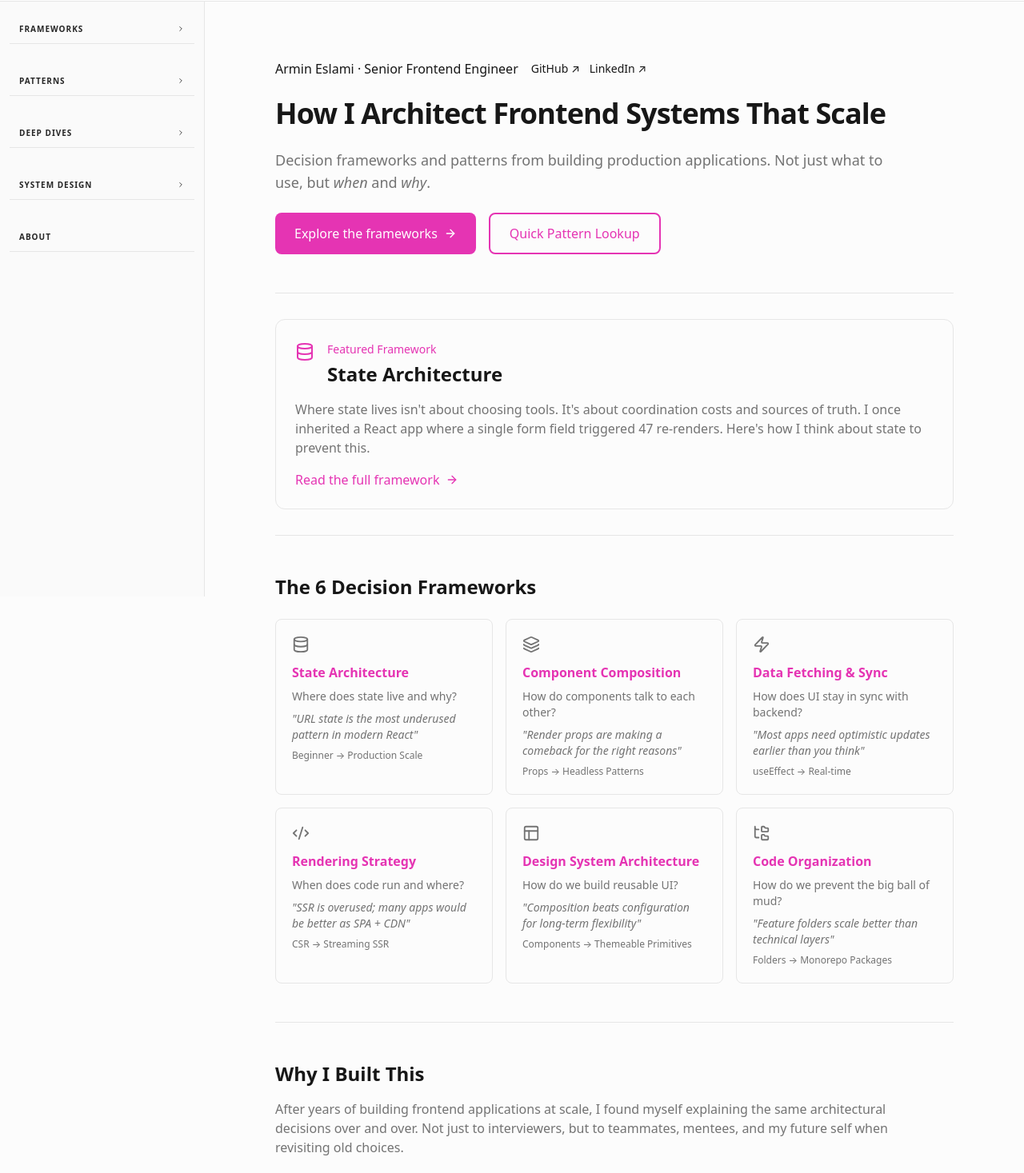
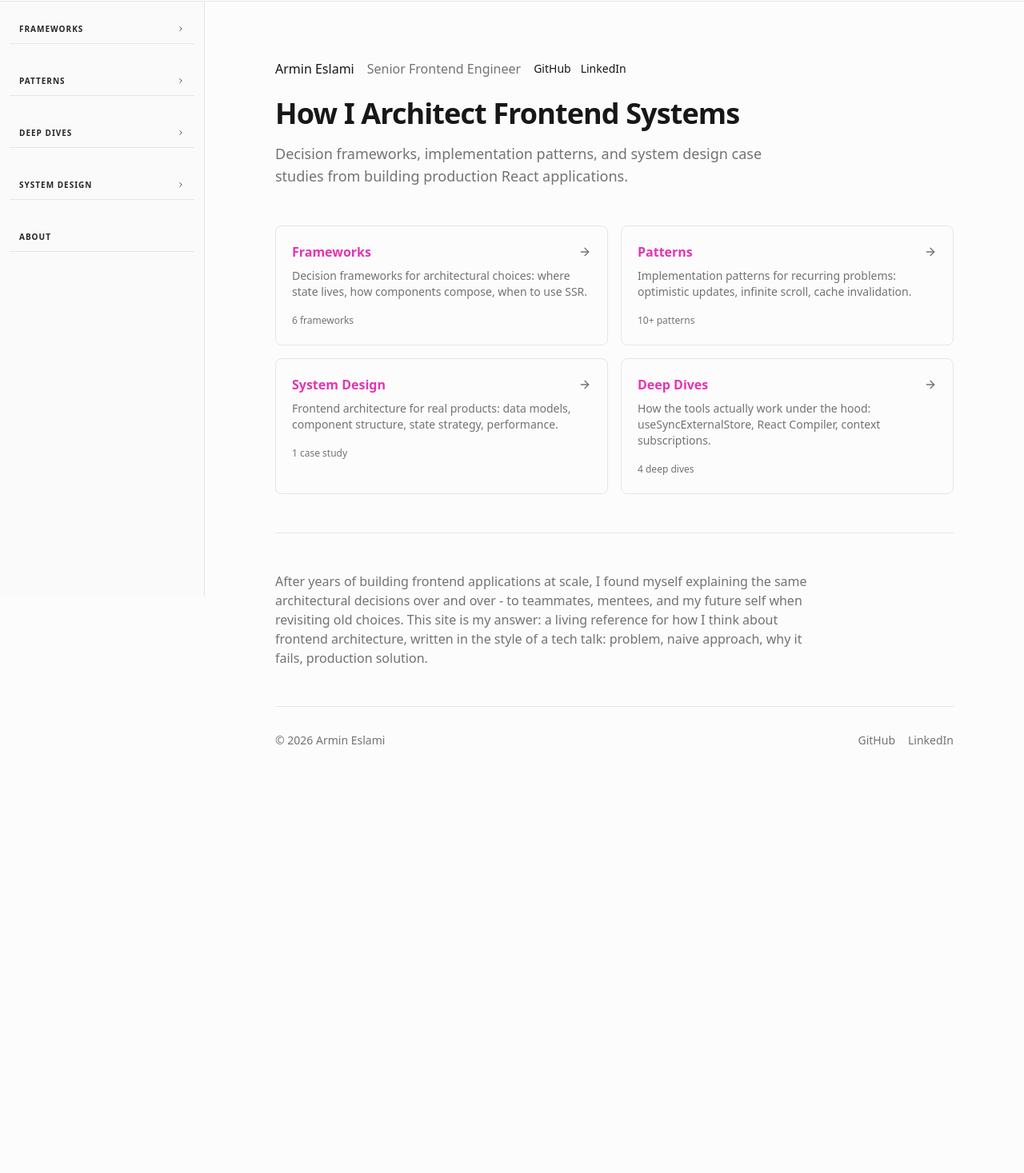
Before and after one commit to armin-es/renderpx, a Next.js app: page / in a window 1280 px wide. Shown: the part 54-1521 px from the top of the page at 80% size. After the commit the page ends 1062 px from the top, so only its background shows below. Built offline with nearby package versions, Linux system fonts and the light colour scheme.

Commit message:
Redesign home page and remove CLAUDE.md from git tracking
- Replace hero/frameworks grid with clean 4-section tile layout
- Update h1 to "How I Architect Frontend Systems"
- Remove featured framework, CTAs, hot-takes, and "Why I Built This"
- Untrack CLAUDE.md (already gitignored)

```diff
--- a/app/page.tsx
+++ b/app/page.tsx
@@ -1,173 +1,75 @@
 import Link from 'next/link'
-import { ArrowRight, Code2, Layers, Database, Zap, Layout, FolderTree } from 'lucide-react'
-import { Button } from '@/components/ui'
+import { ArrowRight } from 'lucide-react'
 
-const frameworks = [
+const sections = [
   {
-    id: 'state-architecture',
-    title: 'State Architecture',
-    question: 'Where does state live and why?',
-    hotTake: 'URL state is the most underused pattern in modern React',
-    icon: Database,
-    complexity: 'Beginner → Production Scale',
+    href: '/frameworks/state-architecture',
+    label: 'Frameworks',
+    description: 'Decision frameworks for architectural choices: where state lives, how components compose, when to use SSR.',
+    meta: '6 frameworks',
   },
   {
-    id: 'component-composition',
-    title: 'Component Composition',
-    question: 'How do components talk to each other?',
-    hotTake: 'Render props are making a comeback for the right reasons',
-    icon: Layers,
-    complexity: 'Props → Headless Patterns',
+    href: '/patterns',
+    label: 'Patterns',
+    description: 'Implementation patterns for recurring problems: optimistic updates, infinite scroll, cache invalidation.',
+    meta: '10+ patterns',
   },
   {
-    id: 'data-fetching',
-    title: 'Data Fetching & Sync',
-    question: 'How does UI stay in sync with backend?',
-    hotTake: 'Most apps need optimistic updates earlier than you think',
-    icon: Zap,
-    complexity: 'useEffect → Real-time',
+    href: '/system-design/reddit',
+    label: 'System Design',
+    description: 'Frontend architecture for real products: data models, component structure, state strategy, performance.',
+    meta: '1 case study',
   },
   {
-    id: 'rendering-strategy',
-    title: 'Rendering Strategy',
-    question: 'When does code run and where?',
-    hotTake: 'SSR is overused; many apps would be better as SPA + CDN',
-    icon: Code2,
-    complexity: 'CSR → Streaming SSR',
-  },
-  {
-    id: 'design-systems',
-    title: 'Design System Architecture',
-    question: 'How do we build reusable UI?',
-    hotTake: 'Composition beats configuration for long-term flexibility',
-    icon: Layout,
-    complexity: 'Components → Themeable Primitives',
-  },
-  {
-    id: 'code-organization',
-    title: 'Code Organization',
-    question: 'How do we prevent the big ball of mud?',
-    hotTake: 'Feature folders scale better than technical layers',
-    icon: FolderTree,
-    complexity: 'Folders → Monorepo Packages',
+    href: '/deep-dives/state-management-internals',
+    label: 'Deep Dives',
+    description: 'How the tools actually work under the hood: useSyncExternalStore, React Compiler, context subscriptions.',
+    meta: '4 deep dives',
   },
 ]
-
-const contentClass = 'max-w-4xl mx-auto px-6 py-10'
 
 export default function Home() {
   return (
     <div className="min-h-full bg-content-bg">
-      <div className={contentClass}>
-        {/* Hero Section */}
+      <div className="max-w-4xl mx-auto px-6 py-10">
         <header className="pt-8 pb-12">
-          <div className="space-y-6">
-            <div className="flex items-center gap-4 flex-wrap">
-              <span className="font-medium text-content">Armin Eslami · Senior Frontend Engineer</span>
-              <div className="flex items-center gap-3 text-sm">
-                <a href="https://github.com/armin-es" target="_blank" rel="noopener noreferrer" className="text-link hover:underline">GitHub ↗</a>
-                <a href="https://www.linkedin.com/in/armin-eslami-845885231/" target="_blank" rel="noopener noreferrer" className="text-link hover:underline">LinkedIn ↗</a>
-              </div>
-            </div>
-            <h1 className="text-4xl font-bold tracking-tight text-content">
-              How I Architect Frontend Systems That Scale
-            </h1>
-            <p className="text-lg max-w-3xl text-content-muted">
-              Decision frameworks and patterns from building production applications.
-              Not just what to use, but <em>when</em> and <em>why</em>.
-            </p>
-            <div className="flex gap-4">
-              <Button asChild variant="primary" size="lg">
-                <a href="#frameworks" className="inline-flex items-center gap-2">
-                  Explore the frameworks
-                  <ArrowRight size={16} />
-                </a>
-              </Button>
-              <Button asChild variant="secondary" size="lg">
-                <Link href="/patterns">
-                  Quick Pattern Lookup
-                </Link>
-              </Button>
+          <div className="flex items-center gap-4 flex-wrap mb-6">
+            <span className="font-medium text-content">Armin Eslami</span>
+            <span className="text-content-muted">Senior Frontend Engineer</span>
+            <div className="flex items-center gap-3 text-sm">
+              <a href="https://github.com/armin-es" target="_blank" rel="noopener noreferrer" className="text-link hover:underline">GitHub</a>
+              <a href="https://www.linkedin.com/in/armin-eslami-845885231/" target="_blank" rel="noopener noreferrer" className="text-link hover:underline">LinkedIn</a>
             </div>
           </div>
+          <h1 className="text-4xl font-bold tracking-tight text-content mb-4">
+            How I Architect Frontend Systems
+          </h1>
+          <p className="text-lg text-content-muted max-w-2xl">
+            Decision frameworks, implementation patterns, and system design case studies from building production React applications.
+          </p>
         </header>
 
-        {/* Featured Framework Preview */}
-        <section className="py-8 border-t border-content-border">
-          <div className="rounded-xl border border-content-border p-6">
-            <div className="flex items-start gap-4 mb-4">
-              <Database className="mt-1 shrink-0 text-primary" size={24} />
-              <div>
-                <span className="text-sm font-medium text-primary">Featured Framework</span>
-                <h2 className="text-2xl font-bold mt-1 text-content">State Architecture</h2>
+        <section className="grid sm:grid-cols-2 gap-4 pb-12 border-b border-content-border">
+          {sections.map((section) => (
+            <Link
+              key={section.href}
+              href={section.href}
+              className="group rounded-lg border border-content-border p-5 hover:shadow-sm transition-all"
+            >
+              <div className="flex items-center justify-between mb-2">
+                <h2 className="font-bold text-primary group-hover:underline">{section.label}</h2>
+                <ArrowRight size={16} className="text-content-muted group-hover:text-primary transition-colors" />
               </div>
-            </div>
-            <p className="mb-4 text-content-muted">
-              Where state lives isn&apos;t about choosing tools. It&apos;s about coordination costs and sources of truth.
-              I once inherited a React app where a single form field triggered 47 re-renders. Here&apos;s how I think about state to prevent this.
-            </p>
-            <Link
-              href="/frameworks/state-architecture"
-              className="inline-flex items-center gap-2 font-medium hover:underline text-primary"
-            >
-              Read the full framework
-              <ArrowRight size={16} />
+              <p className="text-sm text-content-muted mb-3">{section.description}</p>
+              <span className="text-xs text-content-muted">{section.meta}</span>
             </Link>
-          </div>
+          ))}
         </section>
 
-        {/* Frameworks Grid */}
-        <section id="frameworks" className="py-12 border-t border-content-border">
-          <h2 className="text-2xl font-bold mb-6 text-content">The 6 Decision Frameworks</h2>
-          <div className="grid md:grid-cols-2 lg:grid-cols-3 gap-4">
-            {frameworks.map((framework) => {
-              const Icon = framework.icon
-              return (
-                <Link
-                  key={framework.id}
-                  href={`/frameworks/${framework.id}`}
-                  className="group rounded-lg border border-content-border p-5 transition-all hover:shadow-sm"
-                >
-                  <Icon className="mb-3 shrink-0 text-content-muted" size={22} />
-                  <h3 className="font-bold mb-2 group-hover:underline text-primary">
-                    {framework.title}
-                  </h3>
-                  <p className="text-sm mb-2 text-content-muted">
-                    {framework.question}
-                  </p>
-                  <div className="text-sm italic mb-2 text-content-muted">
-                    &quot;{framework.hotTake}&quot;
-                  </div>
-                  <div className="text-xs text-content-muted">
-                    {framework.complexity}
-                  </div>
-                </Link>
-              )
-            })}
-          </div>
-        </section>
-
-        {/* About Section */}
-        <section className="py-12 border-t border-content-border">
-          <div className="max-w-3xl">
-            <h2 className="text-2xl font-bold mb-4 text-content">Why I Built This</h2>
-            <div className="space-y-4 text-content-muted">
-              <p>
-                After years of building frontend applications at scale, I found myself explaining
-                the same architectural decisions over and over. Not just to interviewers, but to
-                teammates, mentees, and my future self when revisiting old choices.
-              </p>
-              <p>
-                This site is my answer: a living document of how I think about frontend architecture.
-                Each framework represents patterns I&apos;ve learned, mistakes I&apos;ve made, and mental models
-                that have proven useful in production.
-              </p>
-              <p>
-                It&apos;s simultaneously my reference guide and my portfolio: documentation of technical
-                depth through both explanation and implementation.
-              </p>
-            </div>
-          </div>
+        <section className="py-12 max-w-2xl">
+          <p className="text-content-muted">
+            After years of building frontend applications at scale, I found myself explaining the same architectural decisions over and over - to teammates, mentees, and my future self when revisiting old choices. This site is my answer: a living reference for how I think about frontend architecture, written in the style of a tech talk: problem, naive approach, why it fails, production solution.
+          </p>
         </section>
 
         <footer className="py-8 border-t border-content-border text-sm text-content-muted flex items-center justify-between flex-wrap gap-4">
```
Also changed, not shown: 1 other file (tests, documents, lock files or other folders).
